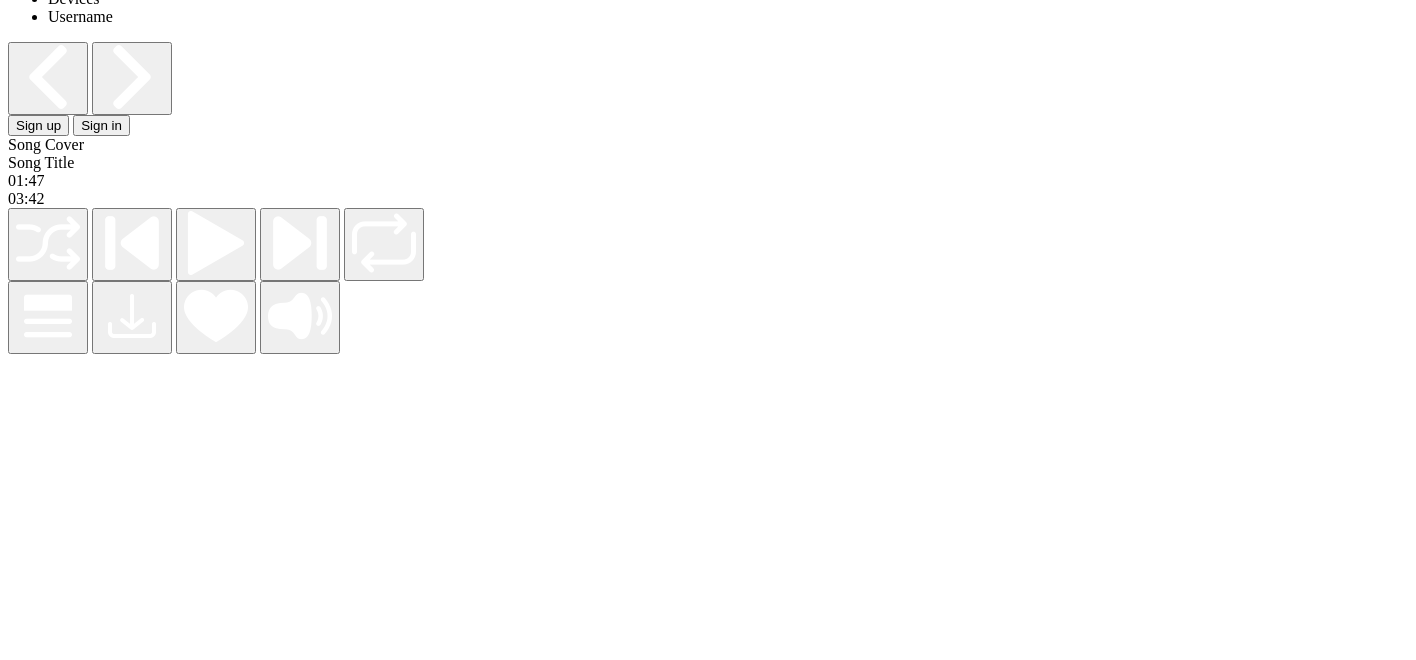
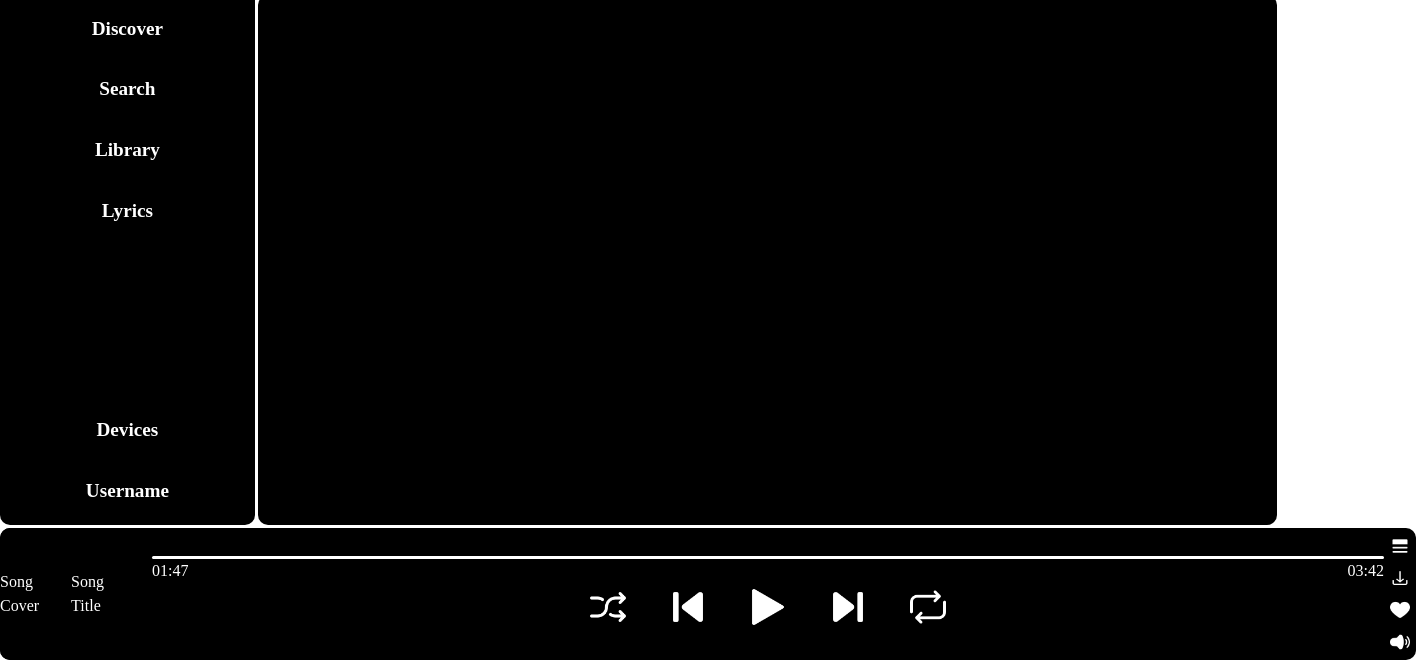
Before and after one commit to Dev-Siwach/music-dashboard, a plain HTML site: page index.html in a window 1280 px wide. Shown: the part 140-800 px from the top of the page, 1416 px wide, since content can reach past the window. Drawn offline with Linux system fonts and the light colour scheme; the site is published under a folder, as on GitHub Pages, so addresses that start at the root find nothing; a web font is replaced by a local one.

Commit message:
Connect css file to the html file

```diff
--- a/index.html
+++ b/index.html
@@ -7,7 +7,7 @@
       content="width=device-width, initial-scale=1.0, minimum-scale=1.0, maximum-scale=1.0, user-scalable=no"
     />
     <title>Listen</title>
-    <link href="/styles.css" rel="stylesheet" />
+    <link href="./styles.css" rel="stylesheet" />
   </head>
   <body>
     <div id="logo">आकर्णनम्</div>
```
